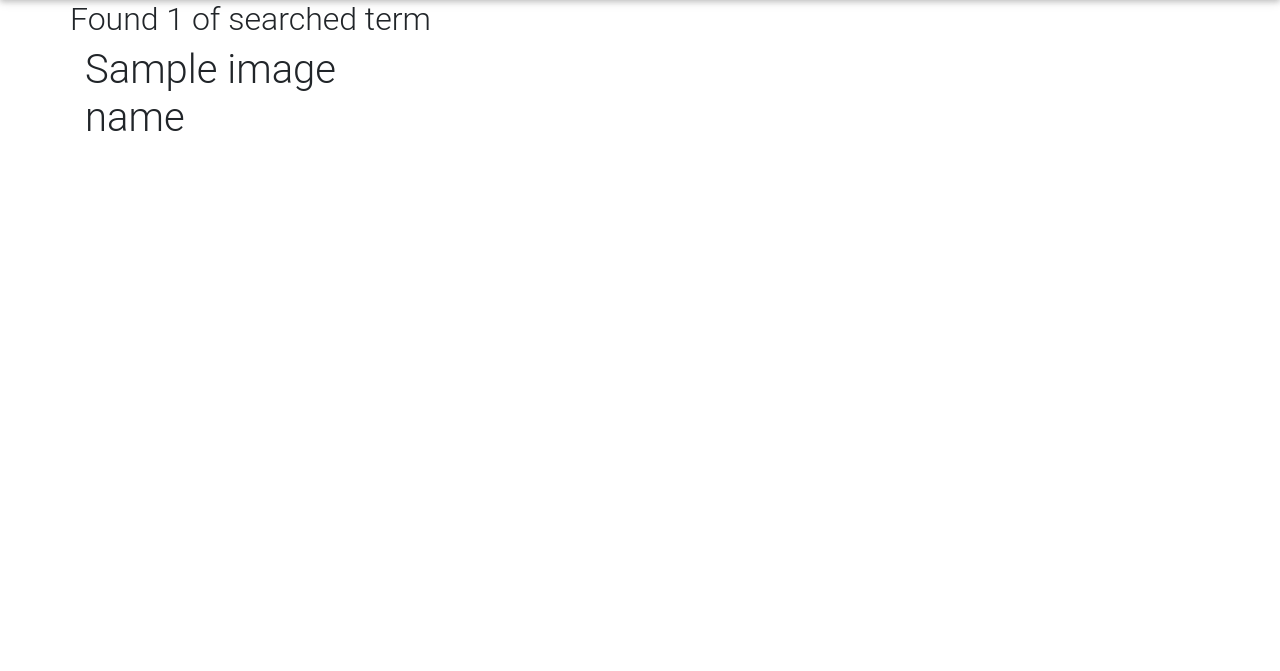
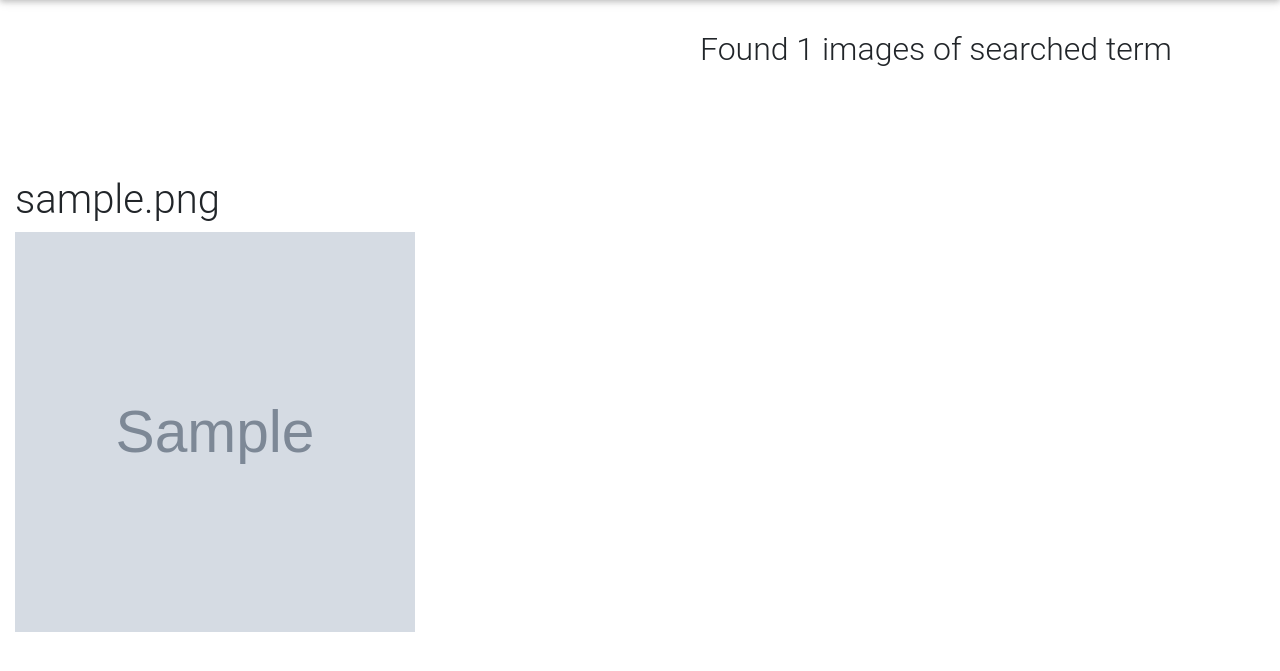
Before and after one commit to chrisjire/Gallery, a Django app: template diary/templates/search.html in a window 1280 px wide. Shown: the part 82-753 px from the top of the page. Run offline with Django 3.2, Linux system fonts and the light colour scheme; tables that the repository leaves empty hold one stand-in row (values such as "Sample post"); the template is opened without the code that fills it: values that come from a table or form of the project are taken from there, most other values are stand-ins (such as "Sample title", 1, 10 or a date in 2020); grey boxes marked "Sample" are stand-in pictures; some libraries are stand-ins or nearby versions.

Commit message:
this commit will add the search by category function

```diff
--- a/diary/models.py
+++ b/diary/models.py
@@ -57,7 +57,7 @@
     tags = models.ManyToManyField(tags)
     pub_date = models.DateTimeField(auto_now_add= True)
     image_location = models.ForeignKey(Location)
-    image_category = models.ForeignKey(Category)
+    category = models.ForeignKey(Category)
 
     def save_image(self):
         self.save()
@@ -72,12 +72,7 @@
 
     @classmethod
     def search_by_category(cls,search_term):
-        new= cls.objects.filter(image_category__name__icontains = search_term)
-        return new
-
-    @classmethod
-    def search_by_location(cls,search_term):
-        new= cls.objects.filter(image_location__name__icontains = search_term)
+        new= cls.objects.filter(category__name__icontains = search_term)
         return new
 
     class Meta:
--- a/diary/templates/index.html
+++ b/diary/templates/index.html
@@ -9,12 +9,12 @@
     </div>
 
     {% for new_item in new %}
-    <div class="jumbotron">
     <div class="row">
 
-        <div class="col-md-4">
+        <div class="col-sm-6 col-md-4">
             <img src="{{new_item.image.url}}" class="img-responsive" alt="Image" style="width: 400px; height: 400px;" data-toggle="modal" data-target="#basicExampleModal{{new_item.id}}">
         </div>
+    </div>
         <div class="modal fade" id="basicExampleModal{{new_item.id}}" tabindex="-1" role="dialog" aria-labelledby="exampleModalLabel"
             aria-hidden="true">
             <div class="modal-dialog" role="document">
@@ -39,7 +39,7 @@
 
 
 
-    </div>
+
     <br>
 
     {% empty %}
--- a/diary/templates/search.html
+++ b/diary/templates/search.html
@@ -1,23 +1,27 @@
 {%extends 'all-diary/base.html'%}
 
 {% block content %}
-<div class="container">
+<div class="container-fluid">
 
-<div class="row">
+<div class="row" style="margin-top: 30px;">
+
     {% if images%}
-    <h2>Found {{ images|length }} of searched term {{message}}</h2>
+    <h2 style="margin-left: 700px;">Found {{ images|length }} images of searched term {{message}}</h2>
     {% else %}
     <h2> Found 0 images for the search term {{message}}</h2>
     {% endif %}
 
+
 </div>
 
-<div class="row">
+
+<div class="row" style="margin-top: 100px;">
 
 {% if images %}
     {% for image in images %}
-    <div class="col-sm-6 col-md-3">
-        <h1>{{image_name}}</h1>
+    <div class="col-sm-6 col-md-4">
+        <h1>{{image.image_name}}</h1>
+        <img src="{{image.image.url}}" class="img-responsive" alt="Image" style="width: 400px; height: 400px;"">
     </div>
     {% endfor %}
 {% endif %}
```
Also changed, not shown: diary/views.py (+3 -5 lines), diary/migrations/0009_auto_20191007_0810.py (added).
